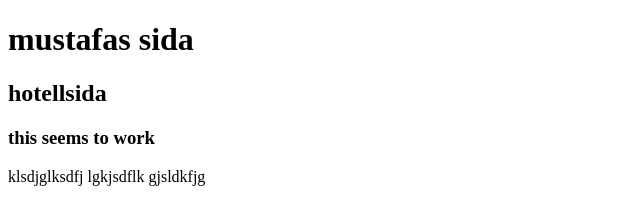
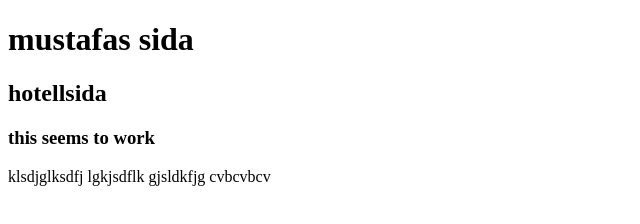
Before and after one commit to Mustafa118/Mustafa118.github.io, a plain HTML site: page index.htm in a window 1280 px wide. Shown: the full height of the page, 0-640 px from the left. Drawn offline with Linux system fonts and the light colour scheme.

Commit message:
generic commit

```diff
--- a/index.htm
+++ b/index.htm
@@ -6,5 +6,5 @@
 <h2> hotellsida </h2>
 <h3> this seems to work </h3>
 klsdjglksdfj lgkjsdflk gjsldkfjg
-
+    cvbcvbcv
 </html>
```
